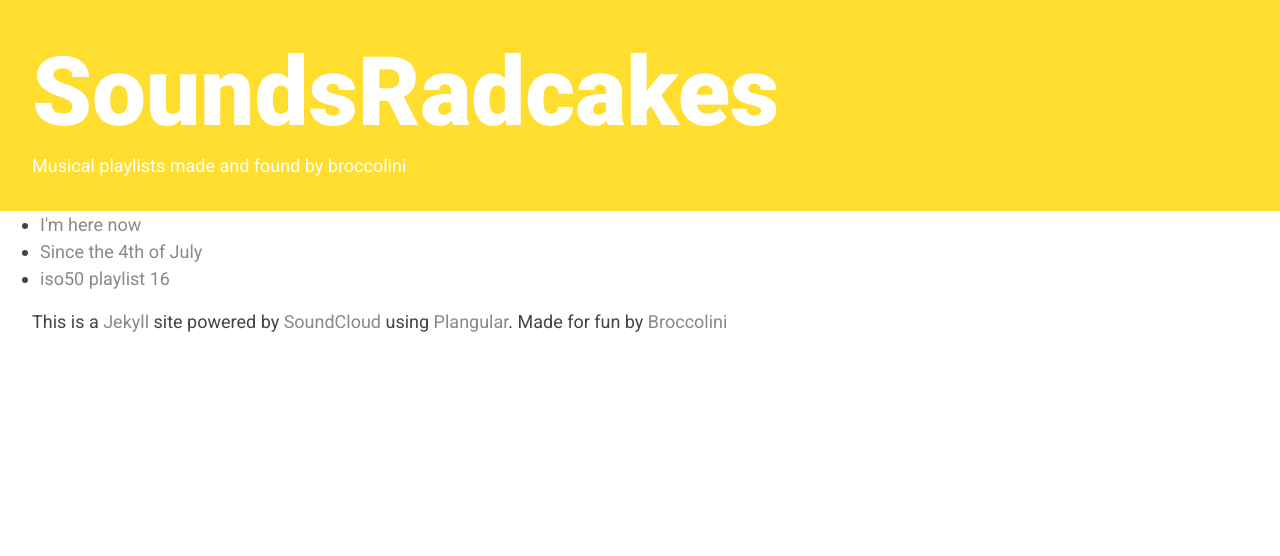
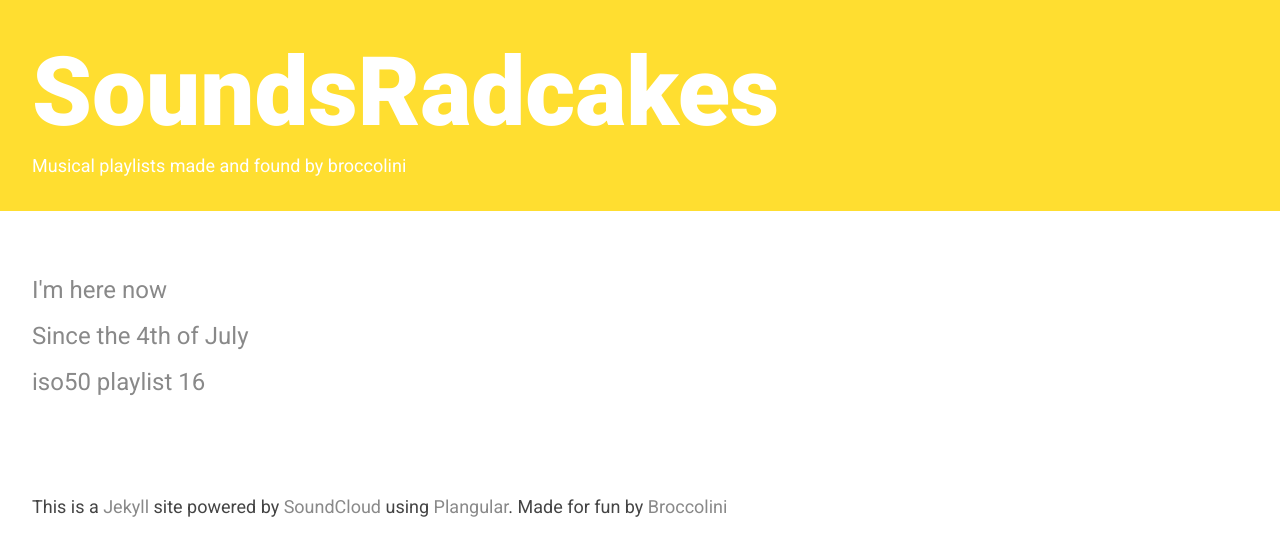
Before and after one commit to broccolini/soundsradcakes, a Jekyll site: the page built from index.html, in a window 1280 px wide. Shown: the top 556 px of the page. Built offline with Jekyll 4.4.1, drawn with Linux system fonts in a browser that asks for light colours; nearby versions of some CDN libraries.

Commit message:
slightly less pants styles for homepage list

```diff
--- a/index.html
+++ b/index.html
@@ -5,9 +5,9 @@ title:  "I'm here"
 
 <main class="">
   {% if site.posts %}
-  <ul>
+  <ul class="list-none py4 px2 h2">
     {% for post in site.posts %}
-      <li>
+      <li class="list-none mb1">
         <a href="{{ post.url }}" title="{{post.title}}">
           {{ post.title }}
         </a>
--- a/scss/soundsradcakes.css
+++ b/scss/soundsradcakes.css
@@ -64,6 +64,9 @@ h2, .h2 {
 h4, h5, h6, dl, ol, ul, p, .p {
   font-size: 1.125rem; }
 
+ul {
+  line-height: 1.25; }
+
 small, .small {
   font-size: .875rem; }
 
@@ -102,6 +105,10 @@ strong, .bold {
 
 .left-align {
   text-align: left; }
+
+.list-none {
+  list-style-type: none;
+  padding-left: 0; }
 
 .type-margins h1, .type-margins .h1 {
   margin-bottom: 1rem; }
--- a/scss/soundsradcakes.scss
+++ b/scss/soundsradcakes.scss
@@ -112,6 +112,10 @@ h4, h5, h6, dl, ol, ul, p, .p {
   font-size: 1.125rem;
 }
 
+ul {
+  line-height: 1.25;
+}
+
 small, .small {
   font-size: .875rem;
 }
@@ -139,6 +143,7 @@ strong, .bold { font-weight: 900; }
 .center { text-align: center; }
 .right-align  { text-align: right; }
 .left-align {text-align: left; }
+.list-none { list-style-type: none; padding-left: 0; }
 
 // Type Spacing
 // Apply the .type-margins class to parent elements for default type spacing
```
